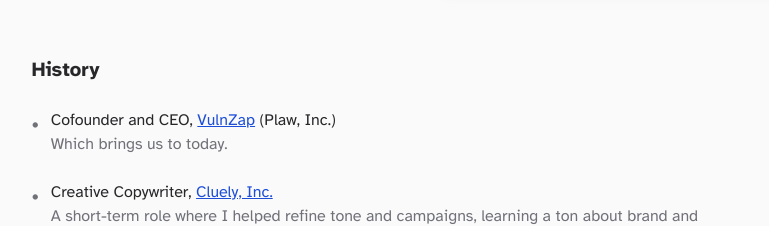
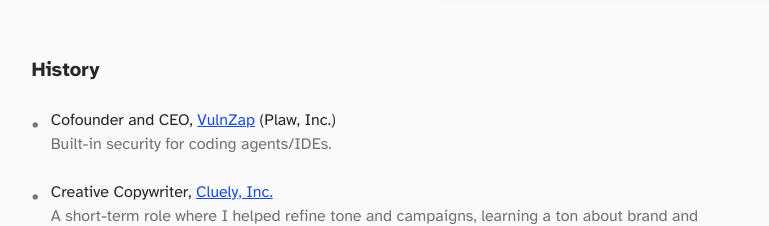
Before and after one commit to plawlost/yazzone, a Next.js app: page / in a window 1280 px wide. Shown: the part 800-1026 px from the top of the page, without its empty margins (443-1212 px from the left). Built offline with nearby package versions, Linux system fonts and the light colour scheme.

Commit message:
Fix: Provide text context to homepage TLDR button

```diff
--- a/app/components/home/History.tsx
+++ b/app/components/home/History.tsx
@@ -18,7 +18,7 @@
               </a>{' '}
               (Plaw, Inc.)
             </p>
-            <p className="text-zinc-500 dark:text-zinc-400">Which brings us to today.</p>
+            <p className="text-zinc-500 dark:text-zinc-400">Built-in security for coding agents/IDEs.</p>
           </div>
         </div>
         <div className="flex items-start space-x-3">
--- /dev/null
+++ b/app/components/home/HomepageClient.tsx
@@ -0,0 +1,83 @@
+'use client'
+
+import { useEffect, useRef, useState } from 'react'
+import Image from 'next/image'
+import { TldrButton } from 'app/components/tldr-button'
+import { Intro } from 'app/components/home/Intro'
+import { Backstory } from 'app/components/home/Backstory'
+import { FeaturedEssays } from 'app/components/home/FeaturedEssays'
+import { History } from './History'
+import { Now } from './Now'
+
+interface Essay {
+  slug: string;
+  metadata: {
+    title: string;
+    [key: string]: any;
+  };
+  [key: string]: any;
+}
+
+interface HomepageClientProps {
+  essays: Essay[]
+  backstory: {
+    content: string;
+    data: { [key: string]: any };
+  };
+}
+
+export function HomepageClient({ essays, backstory }: HomepageClientProps) {
+  const contentRef = useRef<HTMLDivElement>(null)
+  const [homepageText, setHomepageText] = useState('')
+
+  useEffect(() => {
+    if (contentRef.current) {
+      setHomepageText(contentRef.current.innerText)
+    }
+  }, [])
+
+  return (
+    <div className="md:col-span-2 space-y-12 md:space-y-16" ref={contentRef}>
+      <Intro />
+      <Backstory content={backstory} />
+      <FeaturedEssays essays={essays} />
+      <History />
+      <Now />
+
+      <section className="space-y-8">
+        <div className="grid grid-cols-1 md:grid-cols-3 gap-8">
+          <div className="md:col-span-1">
+            <Image
+              src="/yazpic1.jpg"
+              alt="Yaz Caleb"
+              width={400}
+              height={500}
+              className="w-full h-auto object-cover rounded-md"
+            />
+          </div>
+          <div className="md:col-span-2 flex flex-col justify-end">
+            <Image
+              src="/yazpic2.jpg"
+              alt="Yaz A. Caleb in childhood"
+              width={600}
+              height={400}
+              className="w-full h-auto object-cover rounded-md"
+            />
+            <div className="mt-4 flex items-end justify-between">
+              <p className="text-sm text-zinc-500 dark:text-zinc-400">
+                Current commit, and the first one.
+              </p>
+              <div className="hidden md:block text-sm text-right text-zinc-500 dark:text-zinc-400">
+                <p className="text-zinc-800 dark:text-zinc-200">
+                  Still reading? Good instincts.
+                </p>
+              </div>
+            </div>
+          </div>
+        </div>
+      </section>
+
+      <TldrButton text={homepageText} isFloating={true} />
+    </div>
+  )
+}
--- a/app/page.tsx
+++ b/app/page.tsx
@@ -1,14 +1,10 @@
 import Link from 'next/link'
 import Image from 'next/image'
 import { getEssays, getHomepageData, getBackstoryData } from 'app/essays/utils'
-import { TldrButton } from 'app/components/tldr-button'
-import { Intro } from 'app/components/home/Intro'
-import { Backstory } from 'app/components/home/Backstory'
-import { FeaturedEssays } from 'app/components/home/FeaturedEssays'
-import { WikipediaLink } from 'app/essays/WikipediaLink'
 import { ThemeToggle } from 'app/components/ThemeToggle'
 import { History } from './components/home/History'
 import { Now } from './components/home/Now'
+import { HomepageClient } from './components/home/HomepageClient'
 
 export default function Page() {
   const allEssays = getEssays()
@@ -81,48 +77,7 @@
         </div>
       </div>
 
-      <div className="md:col-span-2 space-y-12 md:space-y-16">
-        <Intro />
-        <Backstory content={backstory} />
-        <FeaturedEssays essays={allEssays} />
-        <History />
-        <Now />
-
-        <section className="space-y-8">
-          <div className="grid grid-cols-1 md:grid-cols-3 gap-8">
-            <div className="md:col-span-1">
-              <Image
-                src="/yazpic1.jpg"
-                alt="Yaz Caleb"
-                width={400}
-                height={500}
-                className="w-full h-auto object-cover rounded-md"
-              />
-            </div>
-            <div className="md:col-span-2 flex flex-col justify-end">
-              <Image
-                src="/yazpic2.jpg"
-                alt="Yaz A. Caleb in childhood"
-                width={600}
-                height={400}
-                className="w-full h-auto object-cover rounded-md"
-              />
-              <div className="mt-4 flex items-end justify-between">
-                <p className="text-sm text-zinc-500 dark:text-zinc-400">
-                  Current commit, and the first one.
-                </p>
-                <div className="hidden md:block text-sm text-right text-zinc-500 dark:text-zinc-400">
-                  <p className="text-zinc-800 dark:text-zinc-200">
-                    Still reading? Good instincts.
-                  </p>
-                </div>
-              </div>
-            </div>
-          </div>
-        </section>
-
-        <TldrButton text={''} isFloating={true} />
-      </div>
+      <HomepageClient essays={allEssays} backstory={backstory} />
 
       <div className="md:hidden space-y-4">
         <div>
```
